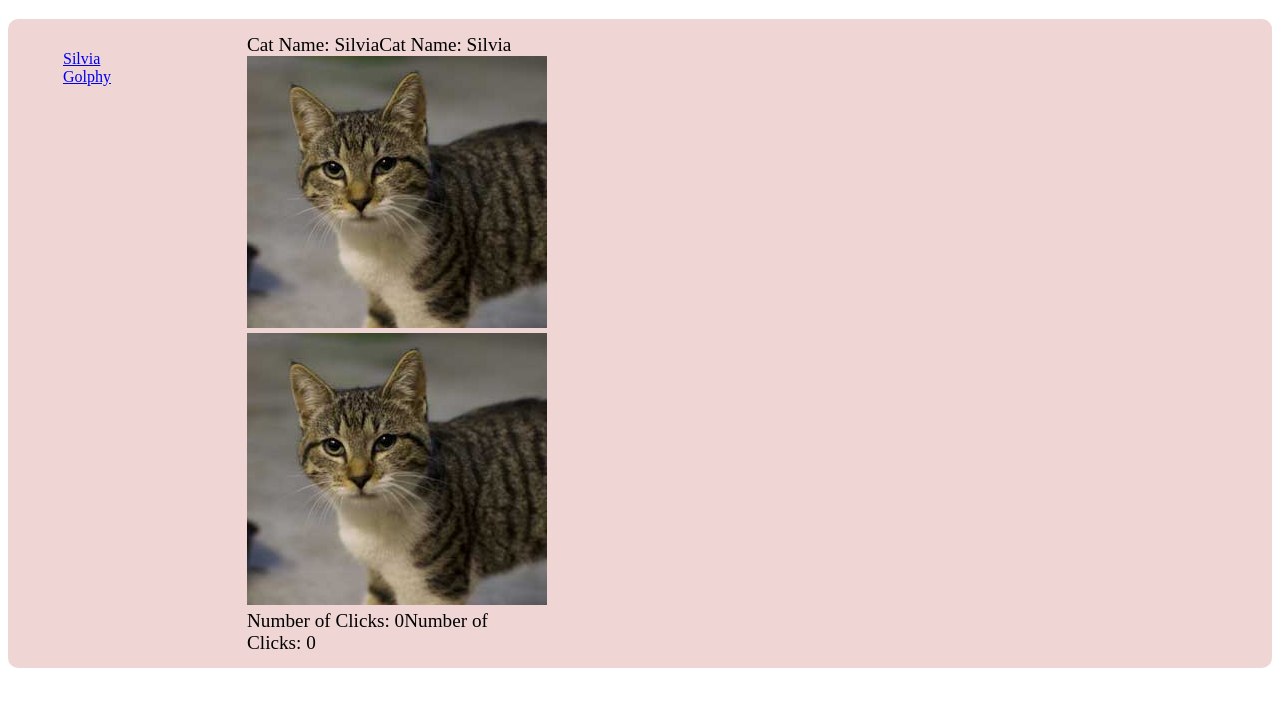
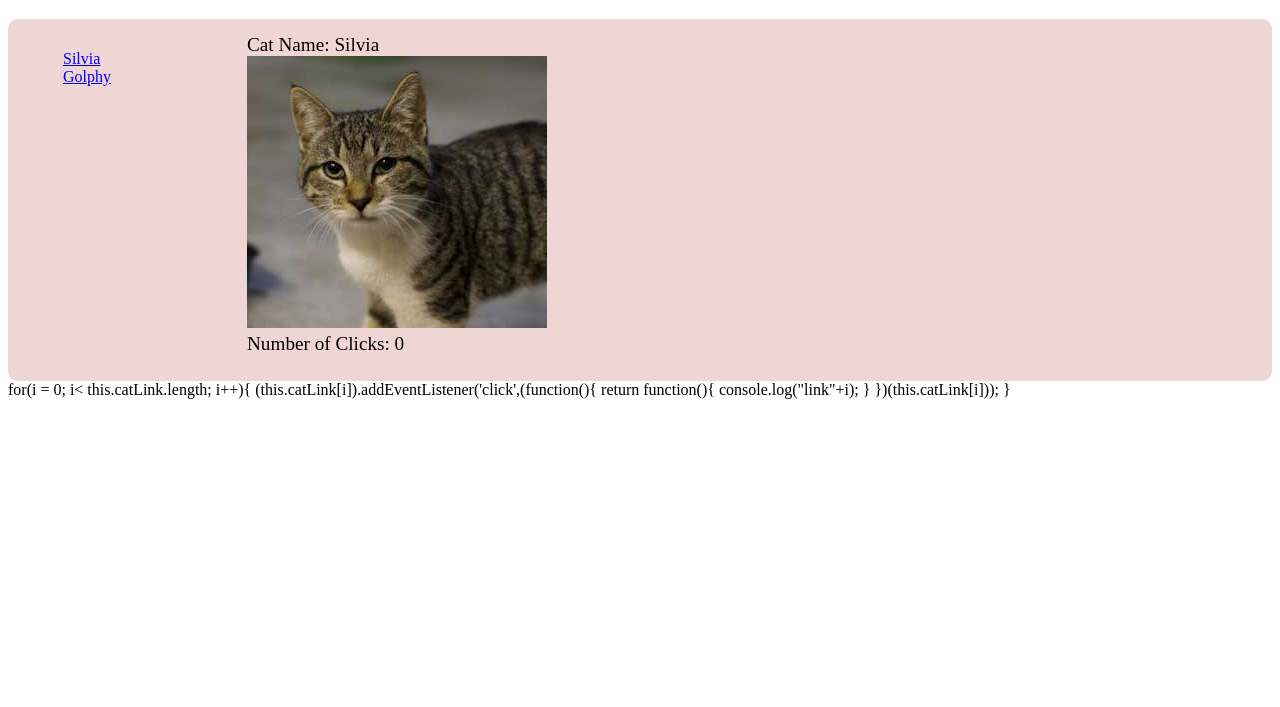
Before and after one commit to sxcw/cat-clicker, a plain HTML site: page index.html in a window 1280 px wide. Both pictures are taken after a click on the link "Silvia". Shown: the part 61-768 px from the top of the page. Drawn offline with nearby package versions, Linux system fonts and the light colour scheme.

Commit message:
Format code and add comments

```diff
--- a/app.js
+++ b/app.js
@@ -19,40 +19,42 @@ $(function(){
 	};
 
 	var octopus = {
+
 		// init runs once
 		init: function(){
 			view.init();
 		},
+
 		// return number of cats
 		getNumOfCats: function(){
 			return model.cats.length;
 		},
+
 		// return a cats array object, cats[0] is Silvia
 		getCatInfo: function(num){
 			return model.cats[num];
 		},
+
 		//return clickCount of a cat
 		getCount: function(num){
 			return model.cats[num].clickCount;
 		}
-
 	};
 
 	var view = {
+
 		// set up menu and display area
 		init: function(){
 
-			this.linkNameArray =[];
-			var catNum = octopus.getNumOfCats(); // number of menu items
+			this.catNum = octopus.getNumOfCats(); // number of menu items
 			this.catName = document.getElementById("catName"); //store DOM into variables for easy access
 			this.catPic = document.getElementById("catPic");
 			this.catNumClick = document.getElementById("catNumClick");
 
 			// create menu
-			for (i = 0; i<catNum; i++){
+			for (i = 0; i<this.catNum; i++){
 				this.linkName = octopus.getCatInfo(i).id;
 				$("#catSelection").append("<li><a href = '#' class = 'catLink'>" + this.linkName + "</a></li>");
-				this.linkNameArray.push(this.linkName);
 			}
 
 			// display Silvia initially
@@ -62,23 +64,31 @@ $(function(){
 
 			this.render();
 		},
-		// render
+
+		// render: listen to click events
 		render: function(){
 
-			// I want "this" points to the same "this" as in "this.catName" where "this" refers to "view" itself. It makes sense to name it "view"
+			// I want "this" points to the same "this" as in "this.catName" where "this" refers to "view" itself. It makes sense to declare the variable as "view"
 			var view = this;
-			for(var i = 0; i< this.linkNameArray.length; i++){
+
+			// for loop creates event listener for all the menu links.
+			for(var i = 0; i< this.catNum; i++){
+
+				//Have to create a closure and redefine "i" inside so that the console won't throw undefined error, there is no getCatInfo(i).id if the "i" still bounds to outer scope value
 				(function(){
 					var index = i;
 
+					// Use immediately invoked function so that it will get run. (otherwise it won't because we don't call the function explicitly)
 					$(".catLink")[index].addEventListener('click',function(){
-						console.log(index);
-						console.log(view);
+						$(view.catName).text("");
+						$(view.catPic).text("");
+						$(view.catNumClick).text("");
 						$(view.catName).append("Cat Name: "+ octopus.getCatInfo(index).id);
 						$(view.catPic).append("<img src='images/"+ octopus.getCatInfo(index).pic+"'>");
 						$(view.catNumClick).append("Number of Clicks: "+octopus.getCount(index));
 					});
 				}());
+
 			}
 
 		}
--- a/index.html
+++ b/index.html
@@ -62,3 +62,12 @@
 </section>
 </body>
 </html>
+
+for(i = 0; i< this.catLink.length; i++){
+				(this.catLink[i]).addEventListener('click',(function(){
+
+					return function(){
+						console.log("link"+i);
+					}
+				})(this.catLink[i]));
+			}
```
